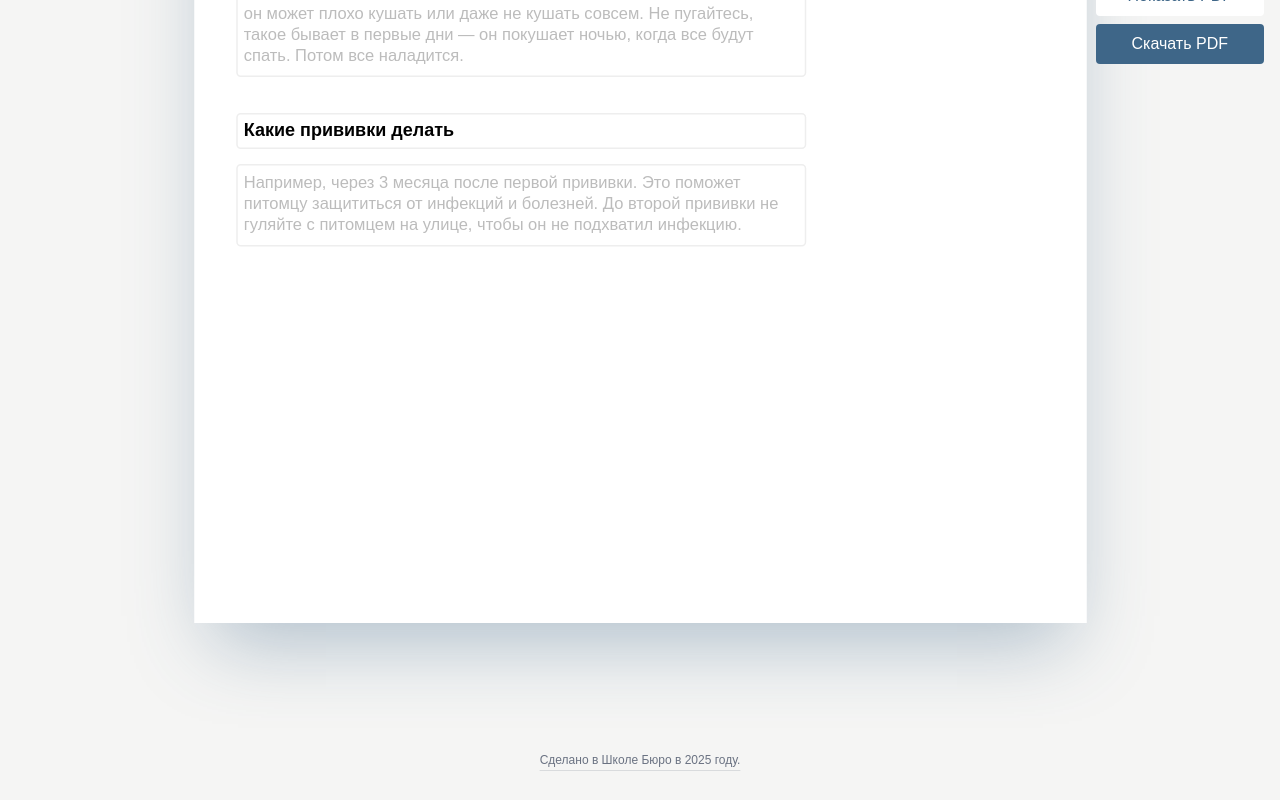
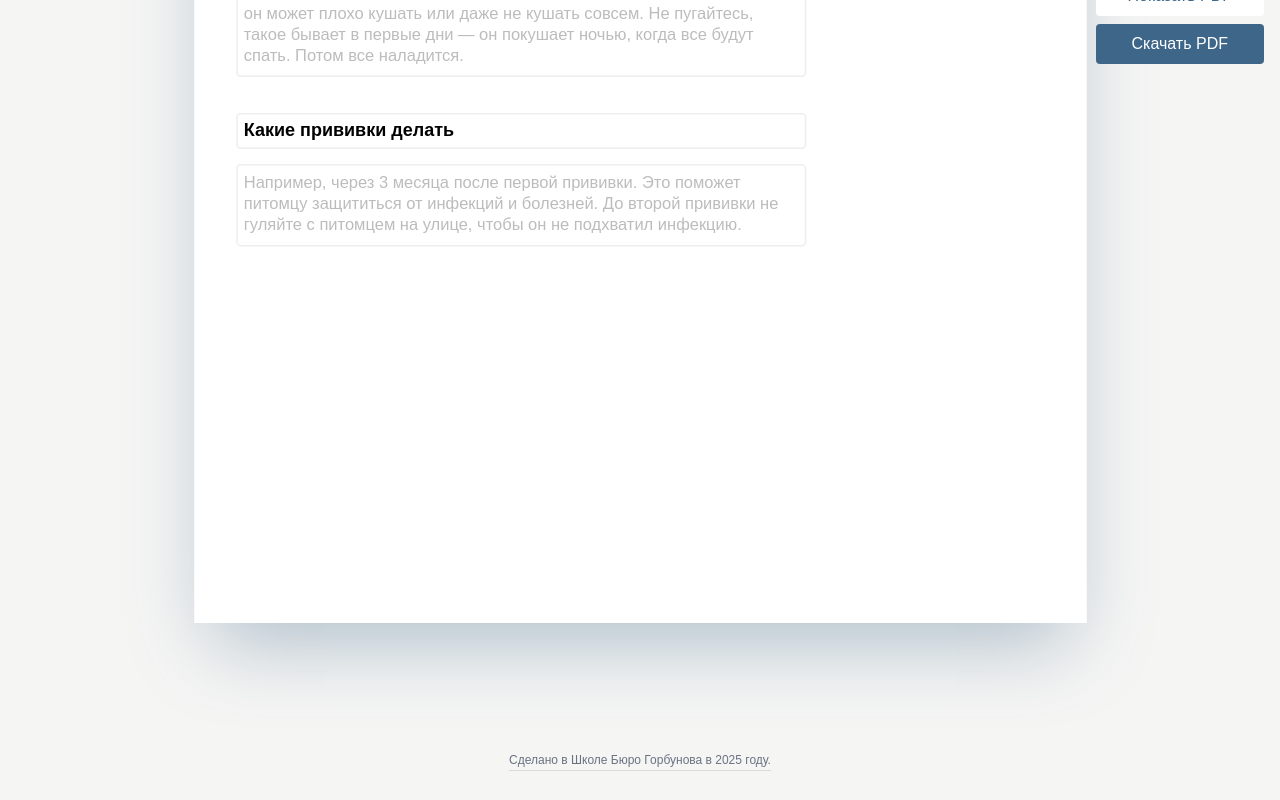
Before and after one commit to talyguryn/pamyatkin, a Next.js app: page / in a window 1280 px wide. Shown: the part 720-1520 px from the top of the page. Built offline with nearby package versions, Linux system fonts and the light colour scheme.

Commit message:
update footer

```diff
--- a/src/app/page.tsx
+++ b/src/app/page.tsx
@@ -381,7 +381,7 @@ export default function Home() {
 
       <div className="text-xs text-center text-gray-500 mt-20 mb-8">
         <a href="https://bureau.ru/school/" target="_blank">
-          Сделано в Школе Бюро в 2025 году.
+          Сделано в Школе Бюро Горбунова в 2025 году.
         </a>
       </div>
 
```
